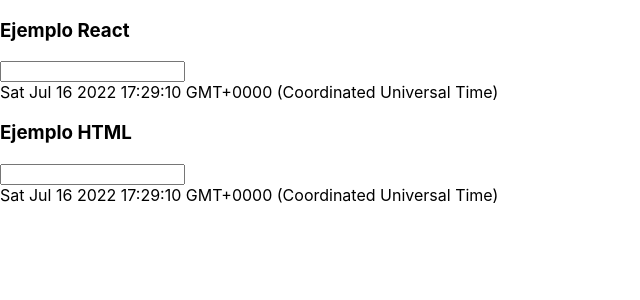
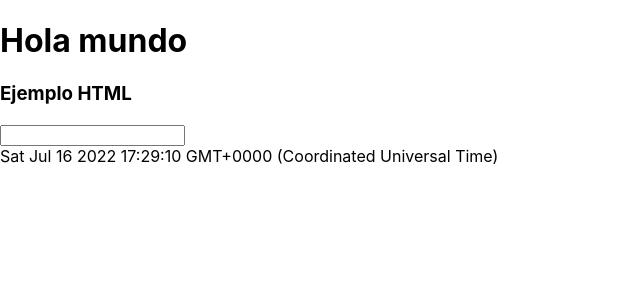
Before and after one commit to daniel78963/reactPeliculas, a React (Create React App) app in the folder react-peliculas/: page / in a window 1280 px wide. Shown: the top 300 px of the page, without its empty margins (0-640 px from the left). Built offline with nearby package versions, Linux system fonts and the light colour scheme.

Commit message:
intro JSX

```diff
--- a/react-peliculas/public/index.html
+++ b/react-peliculas/public/index.html
@@ -41,9 +41,6 @@
           `;
       }
 
-      // setInterval(() => {
-
-      // }, interval);
       ///Para ejecutar la función una vez por segundo
       setInterval(render, 1000);
     </script>
--- a/react-peliculas/src/App.tsx
+++ b/react-peliculas/src/App.tsx
@@ -3,39 +3,40 @@
 import './App.css';
 
 function App() {
-  const [fecha, setFecha] = useState(new Date())
-  useEffect(() => {
-    const timerId = setInterval(() => {
-    setFecha(new Date());
-  }, 1000);
+  // const [fecha, setFecha] = useState(new Date())
+  // useEffect(() => {
+  //   const timerId = setInterval(() => {
+  //   setFecha(new Date());
+  // }, 1000);
 
-  //se debe limpiar el componente para no provocar memory lease
-  return () => clearInterval(timerId);
-  })
+  // //se debe limpiar el componente para no provocar memory lease
+  // return () => clearInterval(timerId);
+  // })
 
   return (
-     // <div className="App">
-    //   {/* <header className="App-header">
-    //     <img src={logo} className="App-logo" alt="logo" />
-    //     <p>
-    //       Edit <code>src/App.tsx</code> and save to reload.
-    //     </p>
-    //     <a
-    //       className="App-link"
-    //       href="https://reactjs.org"
-    //       target="_blank"
-    //       rel="noopener noreferrer"
-    //     >
-    //       Learn React
-    //     </a>
-    //   </header> */}
+  //    // <div className="App">
+  //   //   {/* <header className="App-header">
+  //   //     <img src={logo} className="App-logo" alt="logo" />
+  //   //     <p>
+  //   //       Edit <code>src/App.tsx</code> and save to reload.
+  //   //     </p>
+  //   //     <a
+  //   //       className="App-link"
+  //   //       href="https://reactjs.org"
+  //   //       target="_blank"
+  //   //       rel="noopener noreferrer"
+  //   //     >
+  //   //       Learn React
+  //   //     </a>
+  //   //   </header> */}
 
-    // </div>
-    <div>
-        <h3>Ejemplo React</h3>
-          <input />
-          <div>{fecha.toString()}</div>
-    </div>
+  //   // </div>
+  //   <div>
+  //       <h3>Ejemplo React</h3>
+  //         <input />
+  //         <div>{fecha.toString()}</div>
+  //   </div>
+  <h1>Hola mundo</h1>
   );
 }
 
```
Also changed, not shown: react-peliculas/src/watch.tsx (added, +21 -0 lines).
